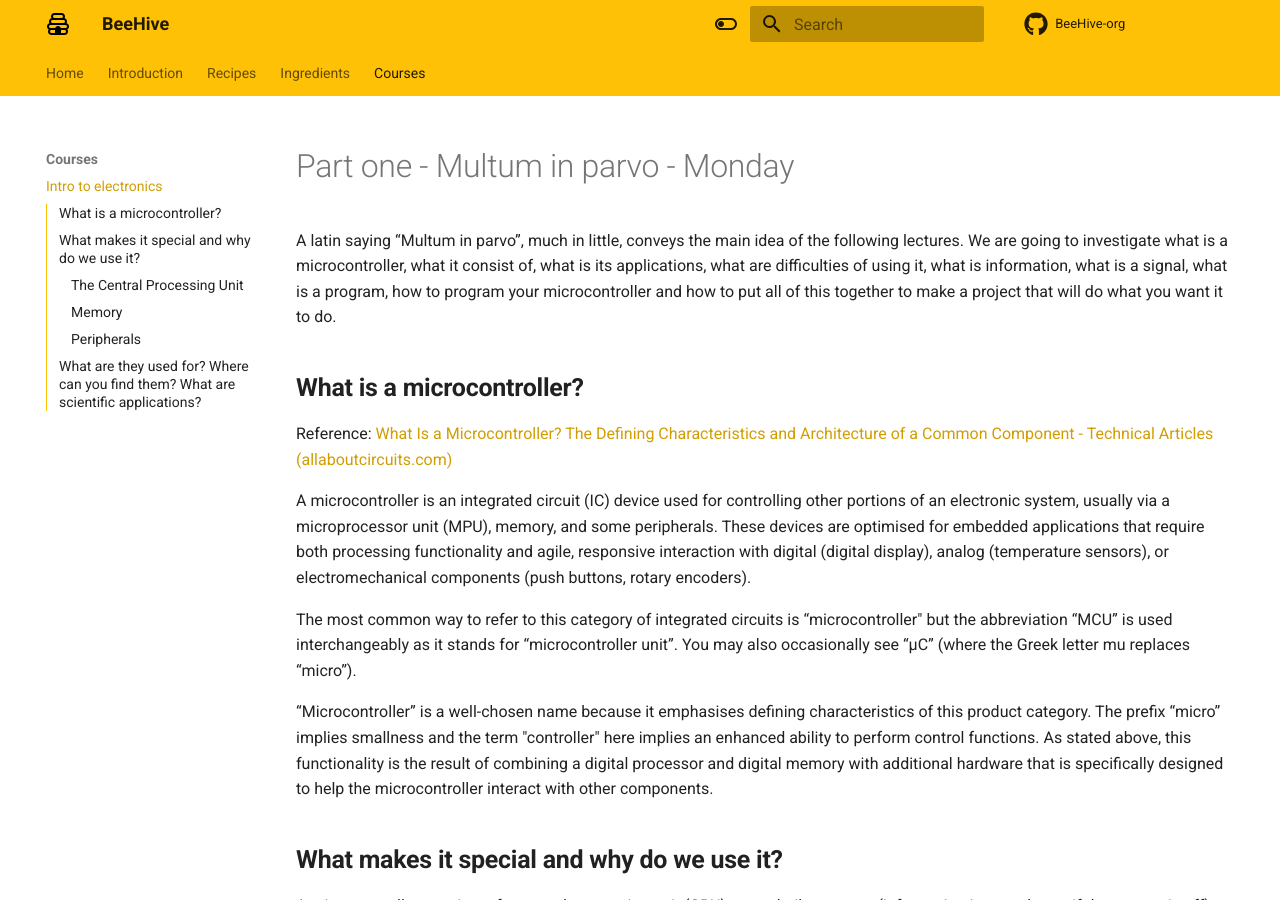
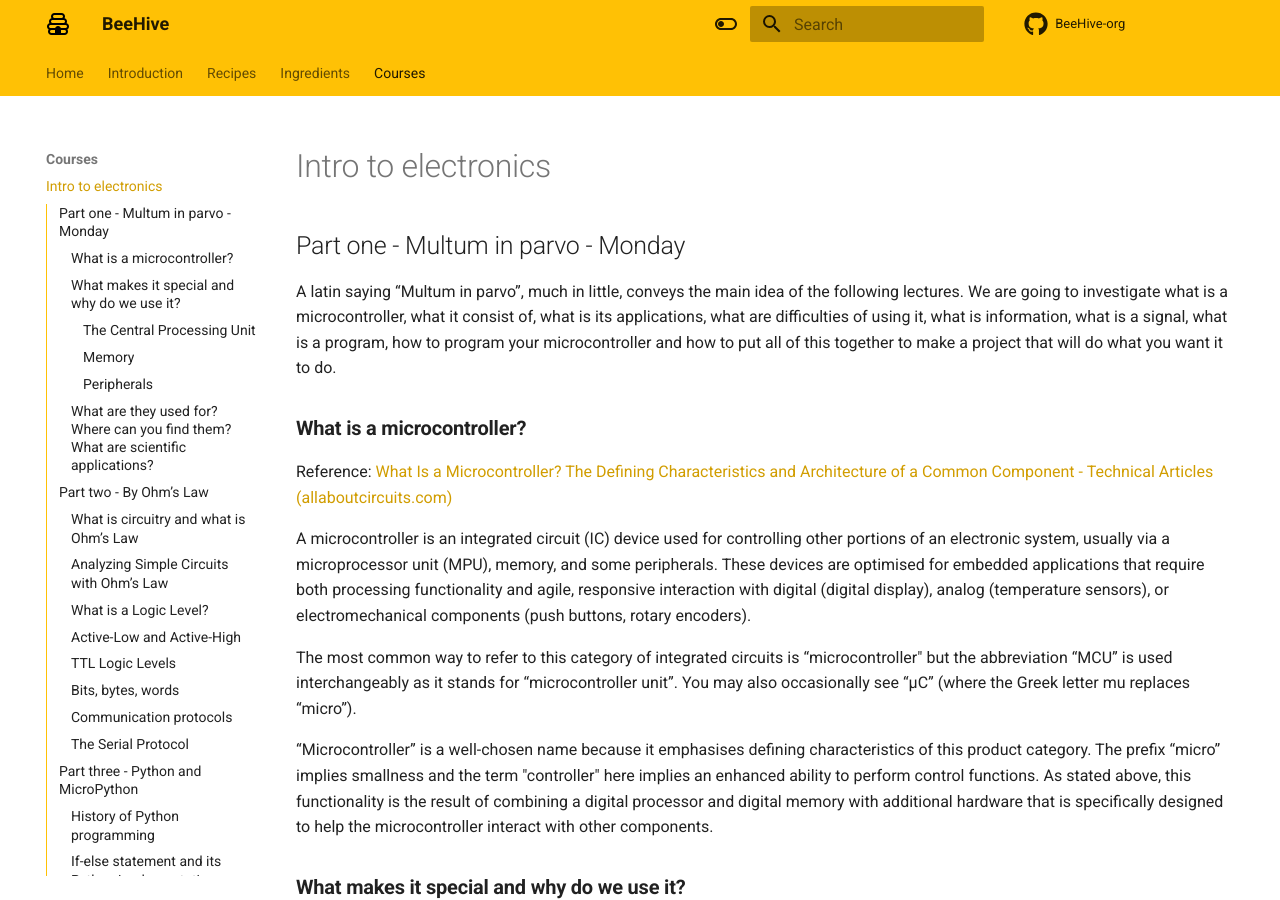
Before and after one commit to BeeHive-org/BeeHive-org.github.io, an MkDocs documentation site: the page built from docs/courses/intro_to_electronics.md, in a window 1280 px wide and 900 px high. Built offline with MkDocs 1.6.1 and Material for MkDocs 9.7.7, drawn with Linux system fonts in a browser that asks for light colours; comment, search, counter and statistics services are not loaded.

Commit message:
Update intro_to_electronics.md

````diff
--- a/docs/courses/intro_to_electronics.md
+++ b/docs/courses/intro_to_electronics.md
@@ -28,12 +28,12 @@
 -->
 
 
-# Part one - Multum in parvo - Monday
+## Part one - Multum in parvo - Monday
 
 A latin saying “Multum in parvo”, much in little, conveys the main idea of the following lectures. We are going to investigate what is a microcontroller, what it consist of, what is its applications, what are difficulties of using it, what is information, what is a signal, what is a program, how to program your microcontroller and how to put all of this together to make a project that will do what you want it to do.
 
 
-## **What is a microcontroller?**
+### **What is a microcontroller?**
 
 Reference: [What Is a Microcontroller? The Defining Characteristics and Architecture of a Common Component - Technical Articles (allaboutcircuits.com)](https://www.allaboutcircuits.com/technical-articles/what-is-a-microcontroller-introduction-component-characteristics-component/)
 
@@ -44,7 +44,7 @@
 “Microcontroller” is a well-chosen name because it emphasises defining characteristics of this product category. The prefix “micro” implies smallness and the term "controller" here implies an enhanced ability to perform control functions. As stated above, this functionality is the result of combining a digital processor and digital memory with additional hardware that is specifically designed to help the microcontroller interact with other components.
 
 
-## **What makes it special and why do we use it?**
+### **What makes it special and why do we use it?**
 
 A microcontroller consists of a central processing unit (CPU), nonvolatile memory (information is stored even if the system is off), volatile
 
@@ -52,19 +52,19 @@
 
 ![MCU](../assets/images/course/1_MCU.png)
 
-### The Central Processing Unit
+#### The Central Processing Unit
 
 The CPU performs arithmetic operations, manages data flow, and generates control signals in accordance with the sequence of instructions created by the programmer. The extremely complex circuitry required for CPU functionality is not visible to the user/person designing programs. In fact, thanks to [integrated development environments](https://www.allaboutcircuits.com/technical-articles/what-are-integrated-development-environments/) and [high-level languages such as C](https://www.allaboutcircuits.com/technical-articles/introduction-to-the-c-programming-language-for-embedded-applications/), writing code for microcontrollers is often a fairly straightforward task.
 
 
-### Memory
+#### Memory
 
 Nonvolatile memory is used to store the microcontroller’s program—i.e., the (often very long) list of [machine-language instructions](https://www.allaboutcircuits.com/technical-articles/how-to-write-assembly-basic-assembly-instructions-ARM-instruction-set/) that tell the CPU exactly what to do. You will typically see the word “Flash” (which refers to a specific form of nonvolatile data storage) instead of “nonvolatile memory.”
 
 Volatile memory (i.e., RAM) is used for temporary data storage. This data is lost when the microcontroller loses power. Internal registers also provide temporary data storage, but we don’t think of these as a separate functional block because they are integrated into the CPU.
 
 
-### Peripherals
+#### Peripherals
 
 We use the word “peripheral” to describe the hardware modules that help a microcontroller to interact with the external system. The following bullet points identify the various categories of peripherals and provide examples.
 
@@ -78,7 +78,7 @@
 * Serial communication: [UART](https://www.allaboutcircuits.com/technical-articles/back-to-basics-the-universal-asynchronous-receiver-transmitter-uart/), [SPI](https://www.allaboutcircuits.com/technical-articles/spi-serial-peripheral-interface/), [I2C](https://www.allaboutcircuits.com/technical-articles/introduction-to-the-i2c-bus/), [USB](https://www.allaboutcircuits.com/projects/communicating-with-an-efm8-microcontroller-via-usb/)
 
 
-## **What are they used for? Where can you find them? What are scientific applications?**
+### **What are they used for? Where can you find them? What are scientific applications?**
 
 Microcontrollers are used in multiple industries and applications, including in the home and enterprise, building automation, manufacturing, robotics, automotive, lighting, smart energy, industrial automation, communications and internet of things ([IoT](https://internetofthingsagenda.techtarget.com/definition/Internet-of-Things-IoT)) deployments.
 
@@ -88,10 +88,10 @@
 
 <span style="text-decoration:underline;">In scientific instruments</span>, a microcontroller  can be responsible for actuating all the peripheral objects such as a Peltier element (to heat up samples), a fan, an LED strip and so on. In <span style="text-decoration:underline;">BeeHive</span>, as you will see, the microcontroller is used for sending commands to other boards which in turn accomplish a specific goal like actuation or reading sensor.
 
-# **Part two - By Ohm’s Law**
+## **Part two - By Ohm’s Law**
 
 
-## **What is circuitry and what is Ohm’s Law**
+### **What is circuitry and what is Ohm’s Law**
 
 [Ohm’s Law - How Voltage, Current, and Resistance Relate | Ohm's Law | Electronics Textbook (allaboutcircuits.com)](https://www.allaboutcircuits.com/textbook/direct-current/chpt-2/voltage-current-resistance-relate/)
 
@@ -123,7 +123,7 @@
 This might be an easier way of remembering Ohm's law.
 
 
-## Analyzing Simple Circuits with Ohm’s Law
+### Analyzing Simple Circuits with Ohm’s Law
 
 Let’s see how these equations might work to help us analyze simple circuits:
 
@@ -207,12 +207,12 @@
 What happens is that voltage and current are not just values that are used to represent electric parameters, they can also be a source of information. For example, if we were to have a lamp and turn  it on/off constantly, it would be nothing but a signal that transmits a very simple message. This signal might be just an indicator that something works or not (lights ON - it works, lights OFF - it is turned off) or it might be something more complicated as the Morse code. To think of it, the Morse code is a structured sequence of ON/OFF signals with different time frames which, in fact, is closely correlated with the next topic of Logic levels.
 
 
-## **What is a Logic Level?**
+### **What is a Logic Level?**
 
 Deriving from the lamp example above, computers and microcontrollers use a communication system with only 2 states to perform all sorts of operations. In real life, this is represented as different voltage levels. We often refer to the two states in a digital circuit to be ON or OFF. Represented in binary, an ON translates to a binary 1, and an OFF translates to a binary 0. In microcontrollers, we call these signals HIGH or LOW, respectively. Using these two, digital electronic systems are able to store, process, and transmit data or information. The strength of a signal is typically described by its voltage level. How is a logic 0 (LOW) or a logic 1 (HIGH) defined? Manufacturers of chips generally define these in their spec sheets. The most common standard is TTL or Transistor-Transistor Logic, and within TTL systems, the majority of them implements LOW as 0V and HIGH as either 3.3V or 5V.
 
 
-## **Active-Low and Active-High**
+### **Active-Low and Active-High**
 
 When working with ICs and microcontrollers, you'll likely encounter pins that are active-low and pins that are active-high. Simply put, this just describes how the pin is activated. If it's an active-low pin, you must "pull" that pin LOW by connecting it to ground. For an active high pin, you connect it to your HIGH voltage (usually 3.3V/5V - more details on different HIGH levels below).
 
@@ -240,7 +240,7 @@
 What happens if you have a voltage that is between 0.8 V and 2 V? Well, your guess is as good as mine. Honestly, this range of voltages is undefined and results in an invalid state, often referred to as floating. If an output pin on your device is “floating” in this range, there is no certainty with what the signal will result in. It may bounce arbitrarily between HIGH and LOW.
 
 
-## Bits, bytes, words
+### Bits, bytes, words
 
 As mentioned before, using a binary system, computers and microcontrollers can communicate, store information and perform many other tasks. In this section we will explore a little on how this communication happens and how the “binary language” is organised:
 
@@ -261,7 +261,7 @@
 
 
 
-## **Communication protocols**
+### **Communication protocols**
 
 Using the binary system, many different communication protocols have been created over the years, with their own advantages and disadvantages. Given the particularities of microcontrollers (limited number of IO ports, memory and processing speed), certain types of communication protocols are preferred. Below we show a couple of general characteristics present in different protocols:
 
@@ -285,7 +285,7 @@
 For the rest of the course, serial will now refer to asynchronous data transmission used by UART devices found in Arduino and PIC microcontrollers. For the current course we won’t go into details about synchronous data transmission protocols and we refer these articles with more information about them: [SPI](https://www.teachmemicro.com/spi-primer/), [I2C](https://www.teachmemicro.com/i2c-primer/).
 
 
-## The Serial Protocol
+### The Serial Protocol
 
 Serial communication follows a simple protocol (rules to follow) to ensure correct transmission. A serial data consists of
 
@@ -328,10 +328,10 @@
 
 
 
-# Part three - Python and MicroPython
+## Part three - Python and MicroPython
 
 
-## History of Python programming
+### History of Python programming
 
 [History of Python Programming (tutorialspoint.com)](https://www.tutorialspoint.com/history-of-python-programming)
 
@@ -390,7 +390,7 @@
 In the next section we will start showing some examples on how certain structures in programming works and how we can take advantage of them to perform complex tasks
 
 
-## If-else statement and its Python implementation
+### If-else statement and its Python implementation
 
 [Python if, if...else, if...elif...else and Nested if Statement (programiz.com)](https://www.programiz.com/python-programming/if-elif-else)
 
@@ -457,12 +457,12 @@
 The `print()` statement falls outside of the `if` block (unindented). Hence, it is executed regardless of the test expression.
 
 
-## Loop implementation
+### Loop implementation
 
 [Python for Loop (programiz.com)](https://www.programiz.com/python-programming/for-loop)
 
 
-## The for loop in Python is used to iterate over a sequence (list, tuple, string) or other iterable objects. Iterating over a sequence is called traversal.
+### The for loop in Python is used to iterate over a sequence (list, tuple, string) or other iterable objects. Iterating over a sequence is called traversal.
 
 
 ```
@@ -510,7 +510,7 @@
 ```
 
 
-## Analog-to-digital converters
+### Analog-to-digital converters
 
 [Analogue to Digital Converter (ADC) Basics (electronics-tutorials.ws)](https://www.electronics-tutorials.ws/combination/analogue-to-digital-converter.html)
 
@@ -519,7 +519,7 @@
 Analog-to-digital converters (ADCs) are an important component when it comes to dealing with digital systems communicating with real-time signals. With IoT developing quickly to be applied in everyday life, real-world/time signals have to be read by these digital systems to accurately provide vital information. We’ll take a dive into how ADCs work and the theory behind them.
 
 
-## How ADCs Work
+### How ADCs Work
 
 In the real world, analog signals are signals that have a continuous sequence with continuous values (there are some cases where it can be finite). These types of signals can come from sound, light, temperature and motion. Digital signals are represented by a sequence of discrete values where the signal is broken down into sequences that depend on the time series or sampling rate (more on this later). The easiest way to explain this is through a visual! The Figure below shows a great example of what analog and digital signals look like.
 
@@ -535,7 +535,7 @@
 ADCs follow a sequence when converting analog signals to digital. They first sample the signal, then quantify it to determine the resolution of the signal, and finally set binary values and send it to the system to read the digital signal. Two important aspects of the ADC are its sampling rate and resolution.
 
 
-## **Sampling Rate/Frequency**
+### **Sampling Rate/Frequency**
 
 The ADC’s sampling rate, also known as sampling frequency, can be tied to the ADC’s speed. The sampling rate is measured by using “samples per second”, where the units are in SPS or S/s (or if you’re using sampling frequency, it would be in Hz). This simply means how many samples or data points it takes within a second. The more samples the ADC takes, the higher frequencies it can handle.
 
@@ -581,7 +581,7 @@
 It is also good to note that there are cases where outside noise can introduce unexpected high frequency into the analog signal, which can disrupt the signal because the sample rate couldn’t handle the added noise frequency. It is always a good idea to add an anti-aliasing filter ([low-pass filter](https://www.arrow.com/en/categories/amplifiers/active-filters)) before the ADC and sampling begins, as it can prevent unexpected high frequencies to make it to the system.
 
 
-## **Resolution of ADC**
+### **Resolution of ADC**
 
 The ADC’s resolution can be tied to the precision of the ADC. The resolution of the ADC can be determined by its bit length. A quick example on how it helps the digital signal output a more accurate signal is shown in Figure 3. Here you can see that the 1-bit only has two “levels”. As you increase the bit length, the levels increase making the signal more closely represent the original analog signal.
 
@@ -636,10 +636,10 @@
 [https://www.arrow.com/en/research-and-events/articles/engineering-resource-basics-of-analog-to-digital-converters](https://www.arrow.com/en/research-and-events/articles/engineering-resource-basics-of-analog-to-digital-converters)
 
 
-# Part Four - Tuesday
+## Part Four - Tuesday
 
 
-## What is timer and what is counter?
+### What is timer and what is counter?
 
 [timers.dvi (ou.edu)](https://www.cs.ou.edu/~fagg/classes/es_general/timers.pdf)
 
@@ -666,10 +666,10 @@
 What timers are in ESP32? (optional)
 
 
-# Wednesday
+## Wednesday
 
 
-## Data logging
+### Data logging
 
 One important thing we want to accomplish with our microcontrollers is to save the data they are collecting while performing a certain task, and given the constraints imposed by the nature of microcontrollers (memory space, communication speeds, time critical events, etc), it is a good idea to give this careful thought when designing experiments/systems.
 
@@ -684,12 +684,12 @@
 
 
 
-## Wednesday second part
+### Wednesday second part
 
 Now we take a small break from doing and working with code, to answer possible questions you might have that have not been covered during the course.
 
 
-# Thursday
+## Thursday
 
 BeeHive
 
@@ -704,7 +704,7 @@
 Show that BeeHive can be combined with Grove system through connectors and Grove modules can be used to achieve objectives that otherwise can not be completed with the current version of BeeHive. Also, point out that Beehive is an open source project so if anybody wishes, they can propose, develop and add their own stuff on top of what is already there.
 
 
-# Friday
+## Friday
 
 Time to sketch your own protocols! Our suggestion is to start with a mockup of your project/need, in other words, think about in general terms of steps needed to be taken for your software/project to be up and running. Example for the reaction time task we created:
 
@@ -726,7 +726,7 @@
 
 * Using the training board, start writing actual code to implement your task. Preferably, it needs to be connected to your subject area and achieve a goal that you have set. One of the most time-effective ways to do that is to write small parts of the code and test often to see if the board and code are reacting the way you would expect them to react. But first, create a sketch-diagram showing how your code is supposed to work
 
-# Glossary
+## Glossary
 
 **Microcontroller** - a small computer made on an integrated circuit
 
````
